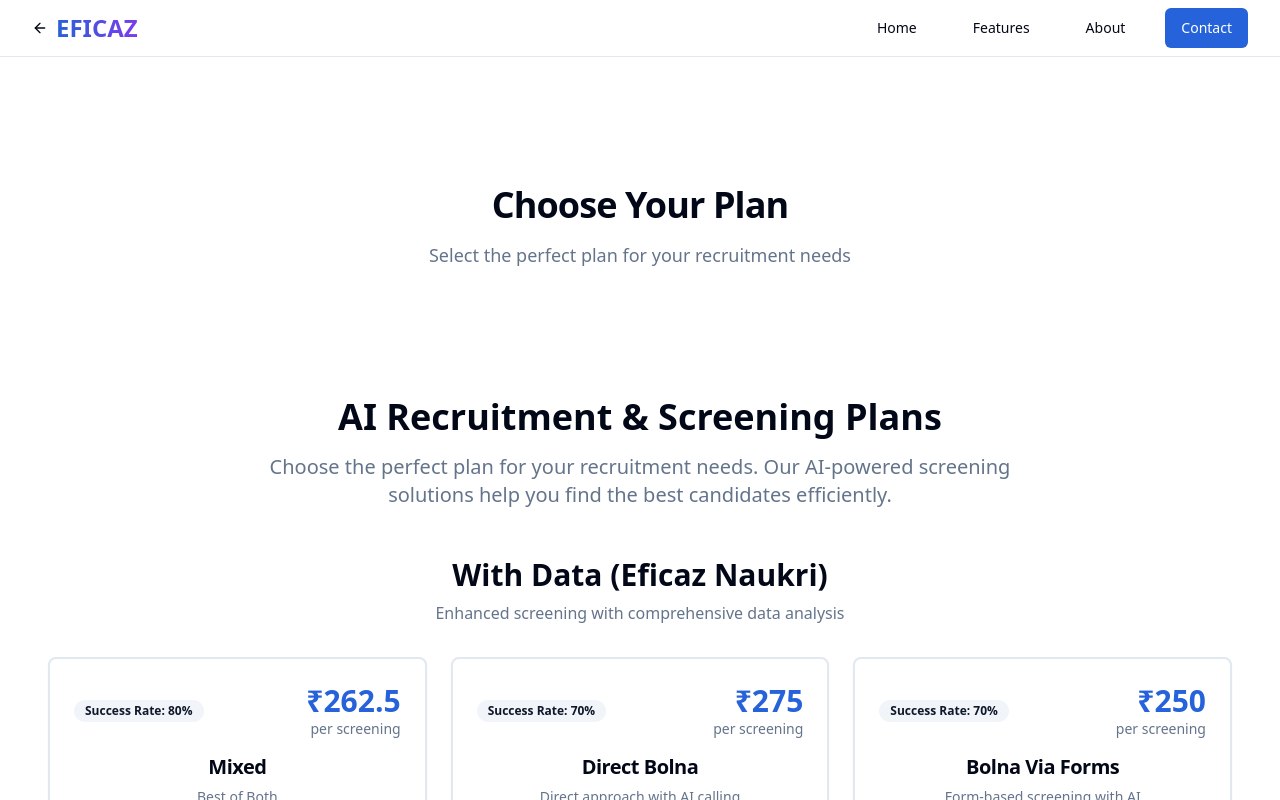
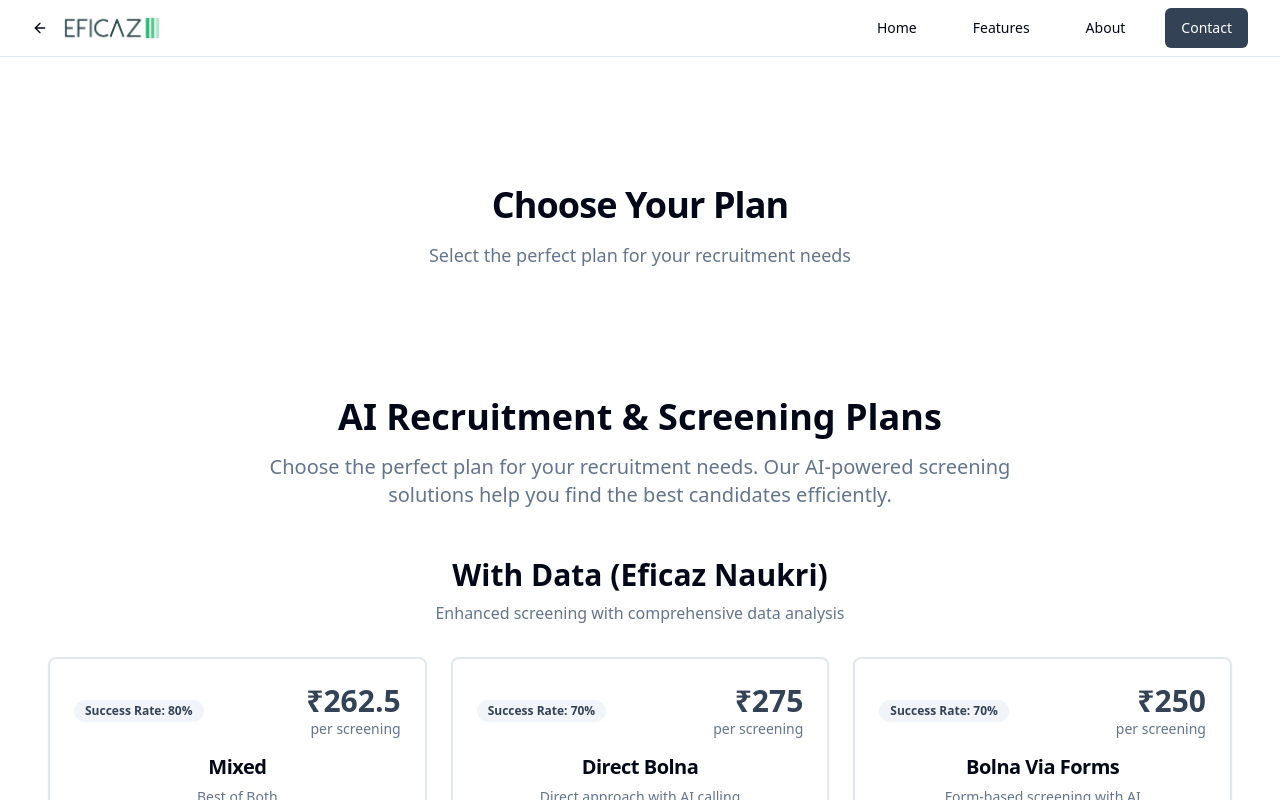
Before and after one commit to areysid/Eficaz, a React (Vite) app: page /pricing in a window 1280 px wide. Shown: the top 800 px of the page. Built offline with nearby package versions, Linux system fonts and the light colour scheme.

Commit message:
Update website to match logo
Updated the website's design to align with the provided logo, ensuring a cohesive visual identity across the platform.

```diff
--- a/src/components/LandingPage.tsx
+++ b/src/components/LandingPage.tsx
@@ -11,9 +11,11 @@ const LandingPage = () => {
       <header className="sticky top-0 z-50 w-full border-b bg-background/95 backdrop-blur supports-[backdrop-filter]:bg-background/60">
         <div className="container flex h-14 items-center justify-between">
           <div className="flex items-center space-x-2">
-            <div className="text-2xl font-bold bg-gradient-to-r from-primary to-accent bg-clip-text text-transparent">
-              EFICAZ
-            </div>
+            <img
+              src="/lovable-uploads/8b1d9995-e628-4d9d-bd6e-ccc312b188ca.png"
+              alt="EFICAZ Logo"
+              className="h-8 w-auto"
+            />
           </div>
           <nav className="hidden md:flex items-center space-x-6">
             <Button variant="ghost" className="text-sm font-medium">Features</Button>
@@ -174,9 +176,11 @@ const LandingPage = () => {
         <div className="container">
           <div className="grid grid-cols-1 md:grid-cols-4 gap-8">
             <div>
-              <div className="text-2xl font-bold bg-gradient-to-r from-primary to-accent bg-clip-text text-transparent mb-4">
-                EFICAZ
-              </div>
+              <img
+                src="/lovable-uploads/8b1d9995-e628-4d9d-bd6e-ccc312b188ca.png"
+                alt="EFICAZ Logo"
+                className="h-8 w-auto mb-4"
+              />
               <p className="text-sm text-muted-foreground">
                 AI-powered recruitment platform transforming the way companies hire talent.
               </p>
--- a/src/index.css
+++ b/src/index.css
@@ -17,17 +17,17 @@ All colors MUST be HSL.
     --popover: 0 0% 100%;
     --popover-foreground: 222.2 84% 4.9%;
 
-    --primary: 220 70% 50%;
+    --primary: 215 25% 27%;
     --primary-foreground: 0 0% 100%;
-    --primary-glow: 220 70% 60%;
+    --primary-glow: 215 25% 35%;
 
     --secondary: 210 40% 96.1%;
-    --secondary-foreground: 222.2 47.4% 11.2%;
+    --secondary-foreground: 215 25% 27%;
 
     --muted: 210 40% 96.1%;
     --muted-foreground: 215.4 16.3% 46.9%;
 
-    --accent: 262 83% 58%;
+    --accent: 160 84% 39%;
     --accent-foreground: 0 0% 100%;
 
     --destructive: 0 84.2% 60.2%;
@@ -35,14 +35,14 @@ All colors MUST be HSL.
 
     --border: 214.3 31.8% 91.4%;
     --input: 214.3 31.8% 91.4%;
-    --ring: 222.2 84% 4.9%;
+    --ring: 215 25% 27%;
 
     --radius: 0.5rem;
 
-    /* Custom gradients for landing page */
-    --gradient-primary: linear-gradient(135deg, hsl(220 70% 50%), hsl(262 83% 58%));
-    --gradient-hero: linear-gradient(135deg, hsl(220 70% 50% / 0.1), hsl(262 83% 58% / 0.1));
-    --shadow-elegant: 0 10px 30px -10px hsl(220 70% 50% / 0.3);
+    /* Custom gradients for EFICAZ brand */
+    --gradient-primary: linear-gradient(135deg, hsl(215 25% 27%), hsl(160 84% 39%));
+    --gradient-hero: linear-gradient(135deg, hsl(215 25% 27% / 0.05), hsl(160 84% 39% / 0.05));
+    --shadow-elegant: 0 10px 30px -10px hsl(215 25% 27% / 0.2);
     --transition-smooth: all 0.3s cubic-bezier(0.4, 0, 0.2, 1);
 
     --sidebar-background: 0 0% 98%;
@@ -72,9 +72,9 @@ All colors MUST be HSL.
     --popover: 222.2 84% 4.9%;
     --popover-foreground: 210 40% 98%;
 
-    --primary: 220 70% 60%;
-    --primary-foreground: 222.2 84% 4.9%;
-    --primary-glow: 220 70% 70%;
+    --primary: 160 84% 45%;
+    --primary-foreground: 215 25% 27%;
+    --primary-glow: 160 84% 55%;
 
     --secondary: 217.2 32.6% 17.5%;
     --secondary-foreground: 210 40% 98%;
@@ -82,8 +82,8 @@ All colors MUST be HSL.
     --muted: 217.2 32.6% 17.5%;
     --muted-foreground: 215 20.2% 65.1%;
 
-    --accent: 262 83% 68%;
-    --accent-foreground: 222.2 84% 4.9%;
+    --accent: 215 25% 35%;
+    --accent-foreground: 160 84% 45%;
 
     --destructive: 0 62.8% 30.6%;
     --destructive-foreground: 210 40% 98%;
--- a/src/pages/Pricing.tsx
+++ b/src/pages/Pricing.tsx
@@ -11,9 +11,11 @@ const Pricing = () => {
         <div className="container flex h-14 items-center justify-between">
           <Link to="/" className="flex items-center space-x-2">
             <ArrowLeft className="h-4 w-4" />
-            <div className="text-2xl font-bold bg-gradient-to-r from-primary to-accent bg-clip-text text-transparent">
-              EFICAZ
-            </div>
+            <img
+              src="/lovable-uploads/8b1d9995-e628-4d9d-bd6e-ccc312b188ca.png"
+              alt="EFICAZ Logo"
+              className="h-8 w-auto"
+            />
           </Link>
           <nav className="hidden md:flex items-center space-x-6">
             <Link to="/">
```
Also changed, not shown: public/lovable-uploads/8b1d9995-e628-4d9d-bd6e-ccc312b188ca.png (added).
